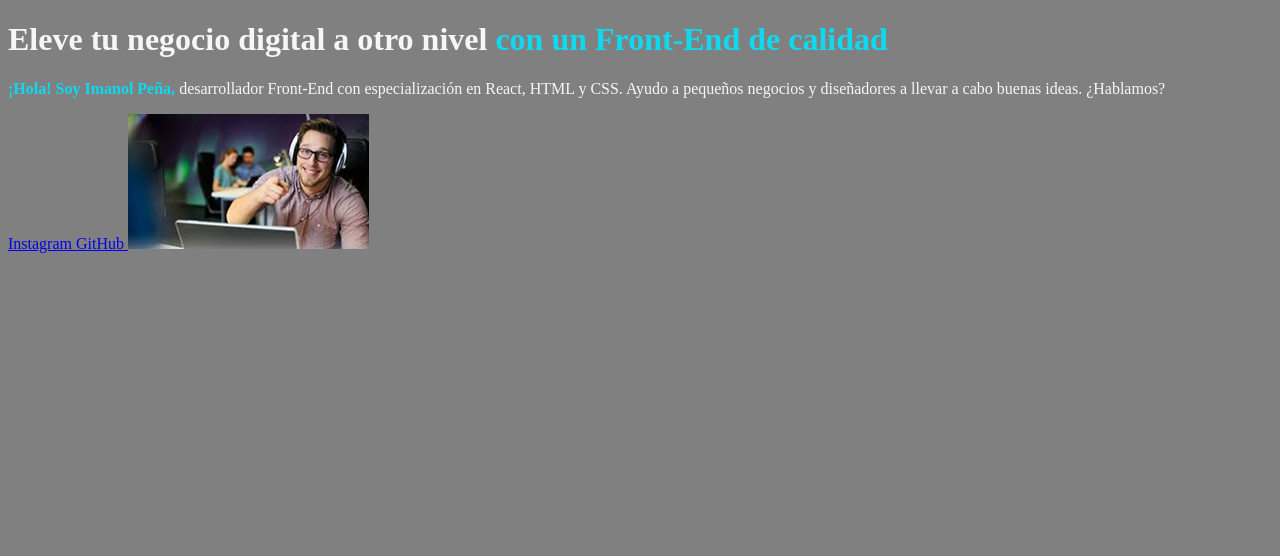
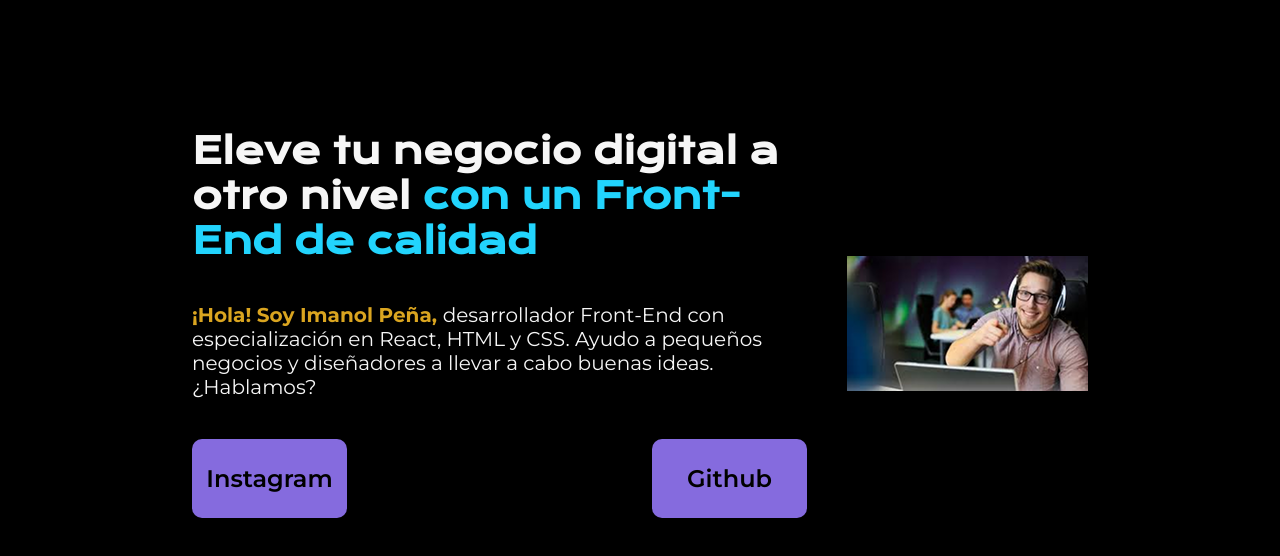
Before and after one commit to JDBuganuel758/a2, a plain HTML site: page index.html in a window 1280 px wide. Drawn offline with nearby package versions, Linux system fonts and the light colour scheme.

Commit message:
Actualizar más tarde la página

```diff
--- a/index.html
+++ b/index.html
@@ -1,25 +1,30 @@
 <!DOCTYPE html>
-<html lang="en">
+<html lang="es-mx">
 <head>
     <meta charset="UTF-8">
+    <meta http-equiv="X-UA-Compatible" content="IE-edge">
     <meta name="viewport" content="width=device-width, initial-scale=1.0">
     <title>Portafolio</title>
     <link rel="stylesheet" href="style.css">
 </head>
 <body>
     <header></header>
-    <main>
-        <h1>
-            Eleve tu negocio digital a otro nivel <strong> con un Front-End
-            de calidad </strong>
-        </h1>
-        <p>
-            <strong>¡Hola! Soy Imanol Peña, </strong>desarrollador Front-End con especialización
-            en React, HTML y CSS. Ayudo a pequeños negocios y diseñadores a llevar a
-            cabo buenas ideas. ¿Hablamos?
-        </p>
-        <a href="https://www.instagram.com/finsta.fourlokos/"> Instagram </a>
-        <a href="https://github.com/JDBuganuel758"> GitHub </a>
+    <main class="presentacion">
+        <section class="presentacion-contenido">
+            <h1 class="presentacion-contenido-titulo">
+                Eleve tu negocio digital a otro nivel <strong class="titulo-destaque"> con un Front-End
+                de calidad </strong>
+            </h1>
+            <p class="presentacion-contenido-parrafo1">
+                <strong class="Imanol">¡Hola! Soy Imanol Peña, </strong>desarrollador Front-End con especialización
+                en React, HTML y CSS. Ayudo a pequeños negocios y diseñadores a llevar a
+                cabo buenas ideas. ¿Hablamos?
+            </p>
+            <div class="presentacion-enlaces">
+                <a class="presentacion-enlaces-link" href="https://www.instagram.com/finsta.fourlokos/"> Instagram </a>
+                <a class="presentacion-enlaces-link" href="https://github.com/JDBuganuel758"> Github </a>
+            </div>
+        </section>
         <img src="image 1.png" alt="Imagen Persona chambeando">
     </main>
     <footer> </footer>
--- a/style.css
+++ b/style.css
@@ -1,7 +1,56 @@
+@import url('https://fonts.googleapis.com/css2?family=Krona+One&family=Montserrat:ital,wght@0,100..900;1,100..900&display=swap');
+*{
+    padding: 0;
+    margin: 0;
+}
+
 body {
-    background-color: gray;
+    background-color: #000000;
     color: #f6f6f6;
+    height: 100vh;
+    box-sizing: border-box;
 }
-strong {
-    color: #0DDAF0;
+
+.titulo-destaque{
+    color: #22D4FD;
 }
+.Imanol {
+    color: goldenrod;
+}
+
+.presentacion{
+    display: flex;
+    align-items: center;
+    margin: 10% 15%;
+    justify-content: space-between;
+}
+.presentacion-contenido{
+    width: 615px;
+    display: flex;
+    flex-direction: column;
+    gap: 40px;
+}
+.presentacion-contenido-titulo{
+    font-size: 36px;
+    font-family: "Krona One", sans-serif;
+}
+.presentacion-contenido-parrafo1{
+    font-size: 20px;
+    font-family: "Montserrat", sans-serif;
+}
+.presentacion-enlaces{
+    display: flex;
+    justify-content: space-between;
+}
+.presentacion-enlaces-link{
+    width: 155px;
+    background-color:#856BDE;
+    text-align: center;
+    padding: 25px 0;
+    font-size: 24px;
+    border-radius: 10px;
+    font-family: "Montserrat", sans-serif;
+    font-weight: 600;
+    text-decoration: none;
+    color:#000000;
+}
```
